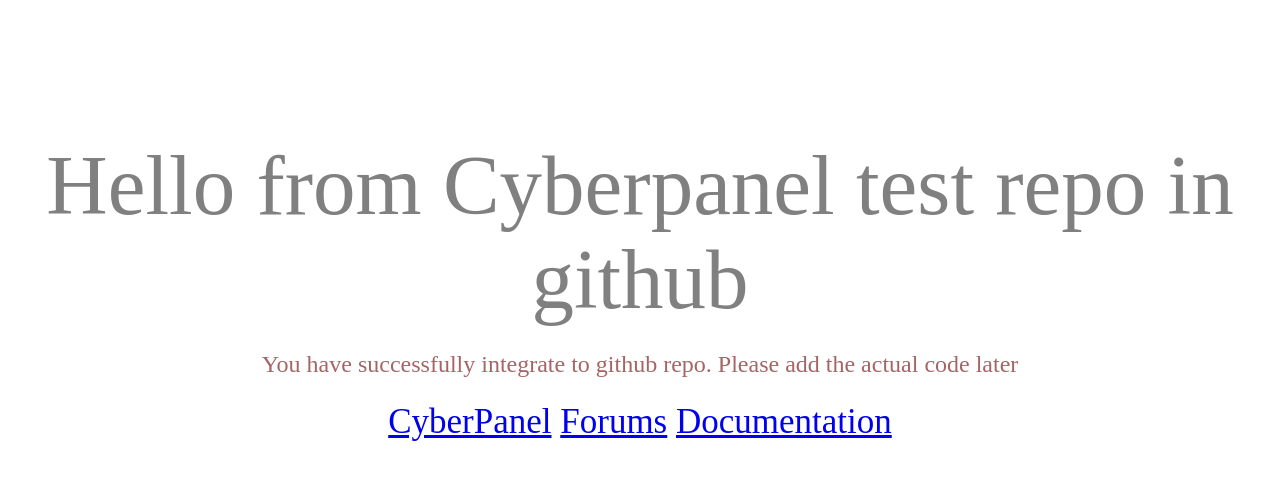
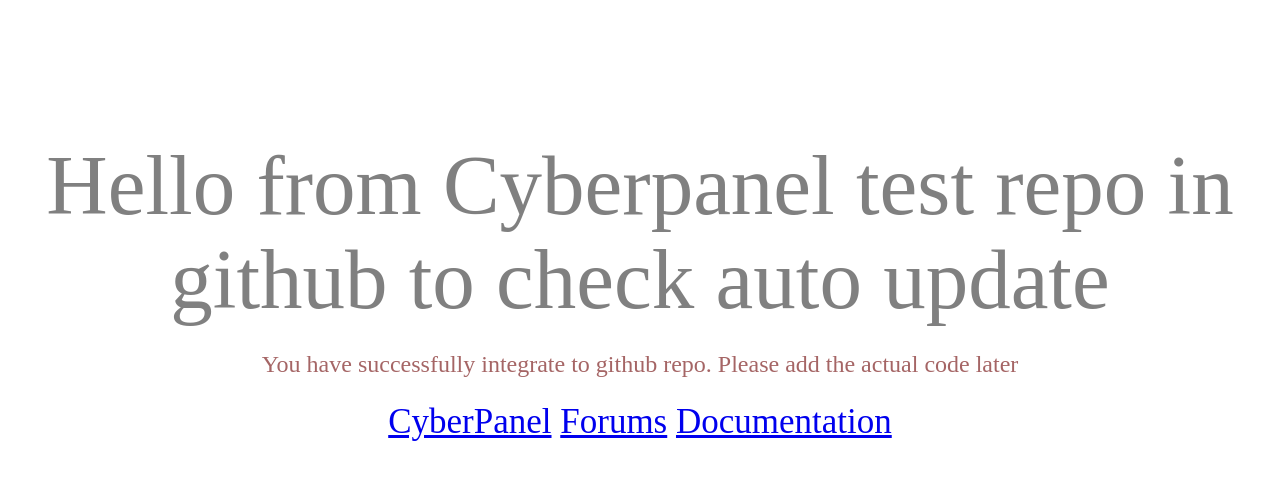
Before and after one commit to saeedj/cyberpanel, a plain HTML site: page index.html in a window 1280 px wide. Drawn offline with Linux system fonts and the light colour scheme.

Commit message:
update index to check webhook

```diff
--- a/index.html
+++ b/index.html
@@ -1,5 +1,5 @@
 <div style="margin-top: 11%;" class="server-message">
-                <h1 style="font-size: 85px;margin: 0;font-weight: 300;    line-height: 1.1;color:grey;text-align: center;">Hello from Cyberpanel test repo in github</h1>
+                <h1 style="font-size: 85px;margin: 0;font-weight: 300;    line-height: 1.1;color:grey;text-align: center;">Hello from Cyberpanel test repo in github to check auto update</h1>
                 <h2 style="margin-top: 2%;margin-bottom: 2%;font-weight: 300;    line-height: 1.1;color: #a56565;;text-align: center;">You have successfully integrate to github repo. Please add the actual code later</h2>
                 <p style="font-size: 35px;margin: 1%;font-weight: 300;    line-height: 1.1;color:grey;text-align: center;"><a href="http://cyberpanel.net">CyberPanel</a>  <a href="http://forums.cyberpanel.net">Forums</a> <a href="http://docs.cyberpanel.net">Documentation</a></p>
 </div>
```
